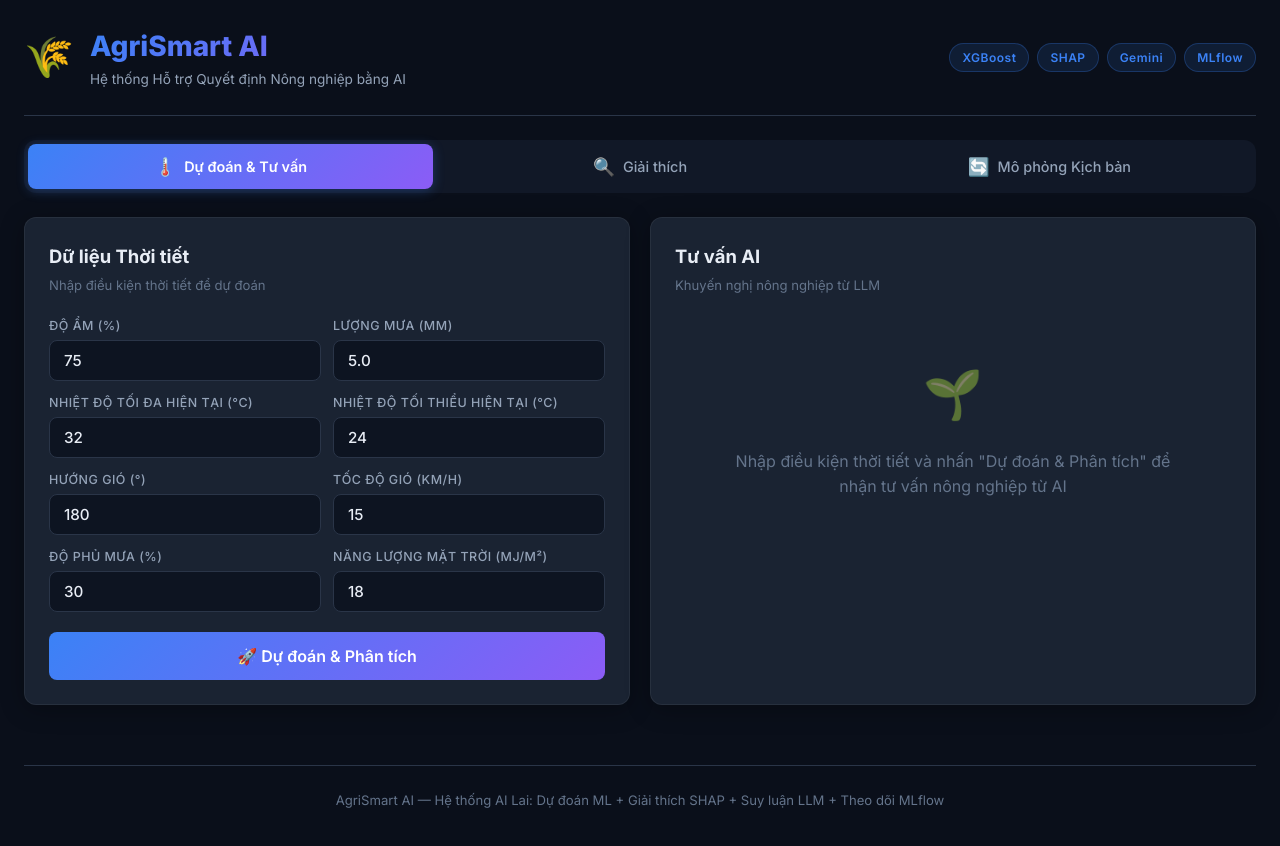
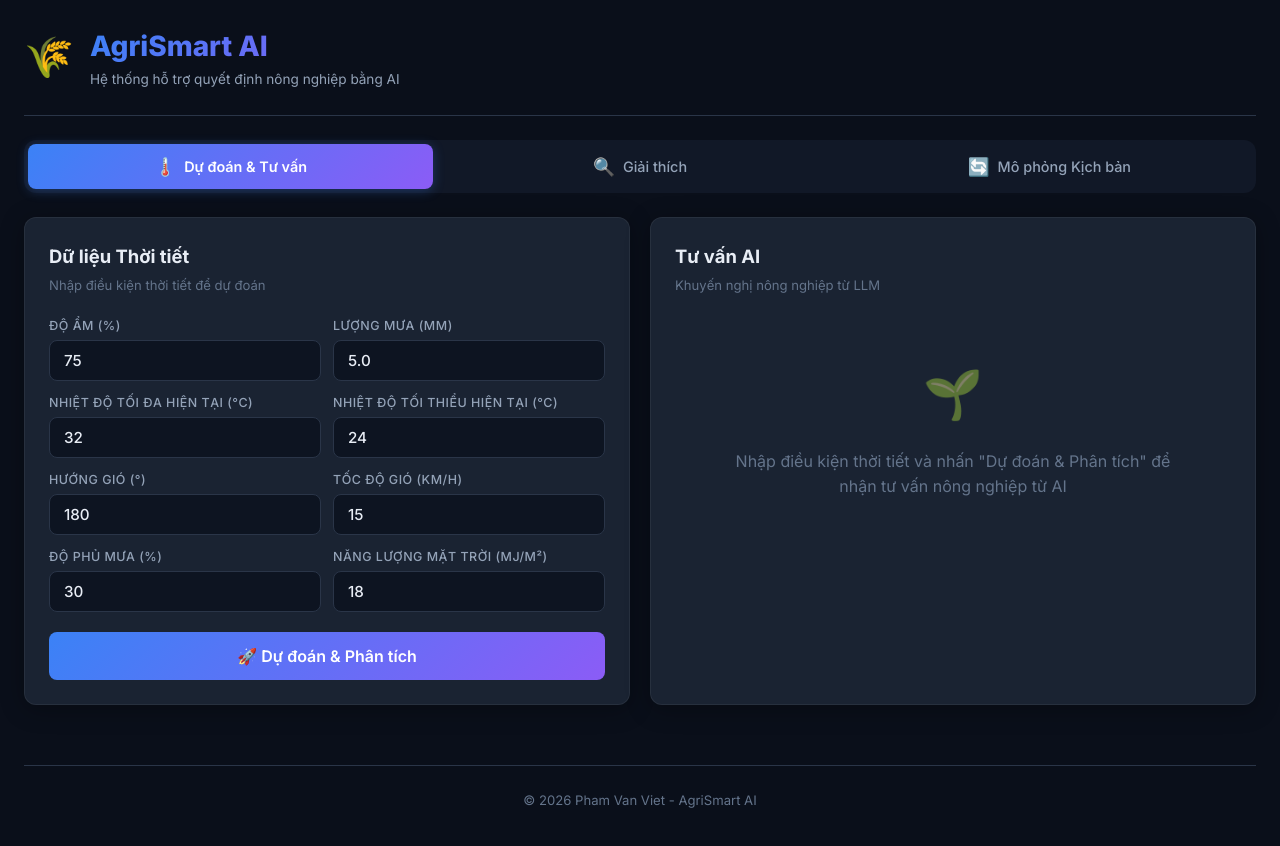
Before and after one commit to Vietpr/AgriSmart-AI, a plain HTML site: page frontend/index.html in a window 1280 px wide. Drawn offline with Linux system fonts and the light colour scheme.

Commit message:
fix view home

```diff
--- a/frontend/index.html
+++ b/frontend/index.html
@@ -18,14 +18,8 @@
                 <div class="logo">🌾</div>
                 <div>
                     <h1 class="header-title">AgriSmart AI</h1>
-                    <p class="header-subtitle">Hệ thống Hỗ trợ Quyết định Nông nghiệp bằng AI</p>
+                    <p class="header-subtitle">Hệ thống hỗ trợ quyết định nông nghiệp bằng AI</p>
                 </div>
-            </div>
-            <div class="header-tech">
-                <span class="tech-badge">XGBoost</span>
-                <span class="tech-badge">SHAP</span>
-                <span class="tech-badge">Gemini</span>
-                <span class="tech-badge">MLflow</span>
             </div>
         </header>
 
@@ -286,7 +280,7 @@
 
         <!-- Footer -->
         <footer class="footer">
-            <p>AgriSmart AI — Hệ thống AI Lai: Dự đoán ML + Giải thích SHAP + Suy luận LLM + Theo dõi MLflow</p>
+            <p>© 2026 Pham Van Viet - AgriSmart AI</p>
         </footer>
     </div>
 
```
Also changed, not shown: 1 other file.
